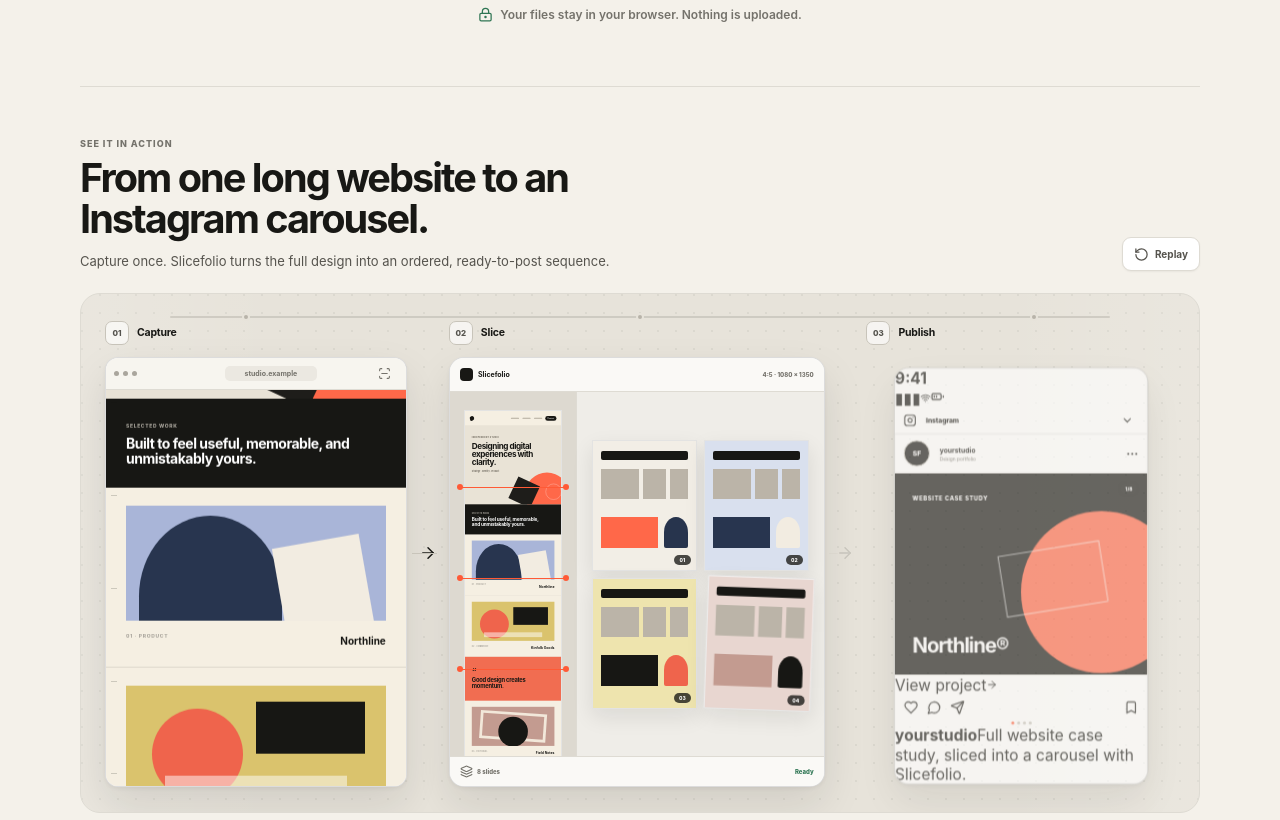
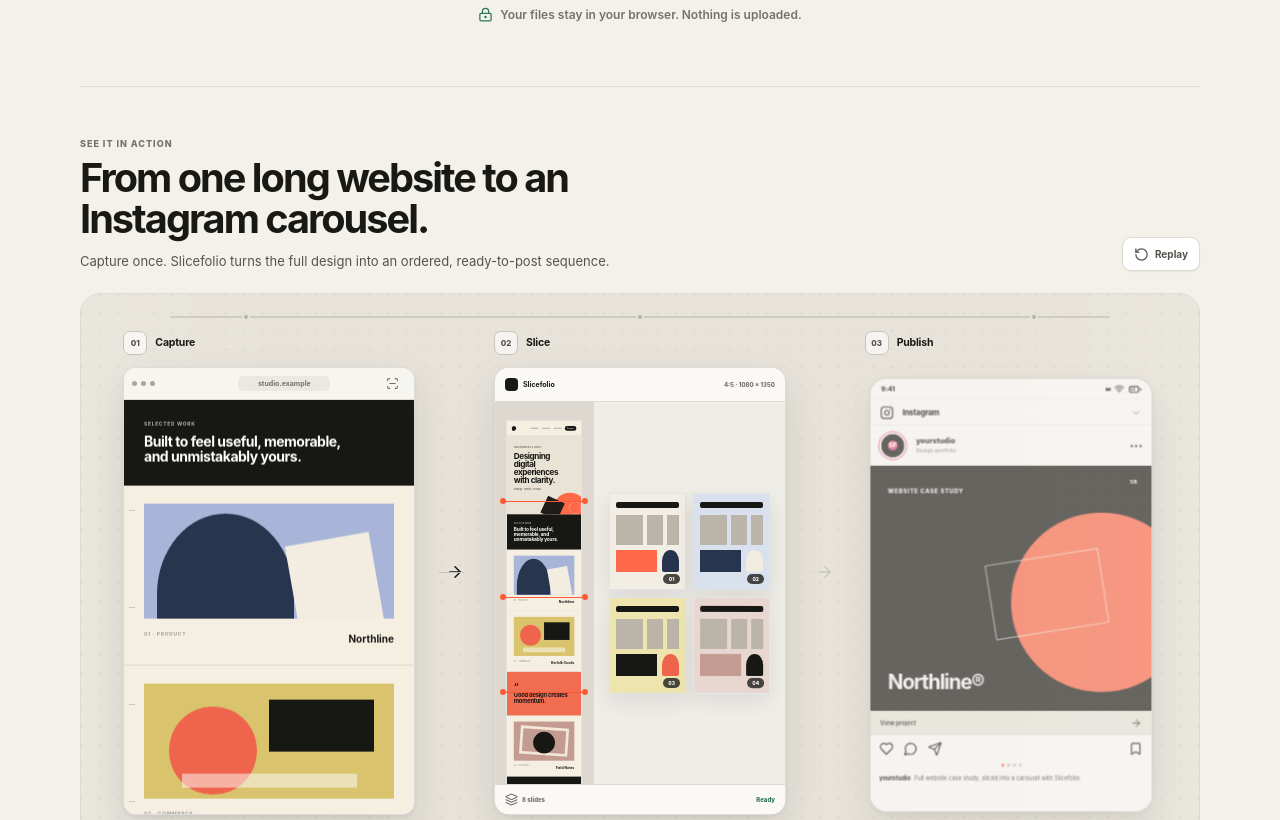
Before and after one commit to Hakkam/slicefolio, a React (Vite) app: page / in a window 1280 px wide. Shown: the part 1040-1860 px from the top of the page. Built offline with nearby package versions, Linux system fonts and the light colour scheme.

Commit message:
Unify journey card widths and refine Instagram post UI

```diff
--- a/src/components/LandingDemoBalance.css
+++ b/src/components/LandingDemoBalance.css
@@ -1,18 +1,24 @@
 /* Shared visual balance for the three product-journey cards. */
 
 .demo-stage {
-  --demo-card-height: 430px;
-  --demo-instagram-width: 262px;
+  --demo-card-width: 292px;
+  --demo-card-height: 448px;
+  grid-template-columns: minmax(0, 1fr) 42px minmax(0, 1fr) 42px minmax(0, 1fr);
+  min-height: 558px;
 }
 
 .demo-step {
+  width: 100%;
+  min-width: 0;
   display: flex;
-  min-width: 0;
   flex-direction: column;
+  align-items: center;
 }
 
 .demo-step-label {
+  width: min(var(--demo-card-width), 100%);
   min-height: 28px;
+  height: 28px;
   align-items: center;
   margin-bottom: 10px;
 }
@@ -29,8 +35,11 @@
 .demo-browser,
 .demo-processor,
 .demo-instagram-card {
+  width: min(var(--demo-card-width), 100%);
+  max-width: var(--demo-card-width);
   height: var(--demo-card-height);
   min-height: var(--demo-card-height);
+  margin-inline: auto;
   box-sizing: border-box;
 }
 
@@ -51,43 +60,33 @@
   flex: 1 1 auto;
 }
 
-/* Make the final stage read immediately as an Instagram post rather than
-   as a generic social card. */
+/* Instagram post --------------------------------------------------------- */
+
 .demo-instagram-card {
   position: relative;
-  width: min(var(--demo-instagram-width), 100%);
-  max-width: var(--demo-instagram-width);
   display: flex;
   flex-direction: column;
-  margin-inline: auto;
   overflow: hidden;
-  border-color: rgba(24, 24, 21, 0.2);
-  border-radius: 15px;
+  border: 1px solid rgba(24, 24, 21, 0.22);
+  border-radius: 18px;
   background: #fff;
-  box-shadow: 0 18px 42px rgba(24, 24, 21, 0.13), 0 2px 6px rgba(24, 24, 21, 0.07);
+  color: #151515;
+  box-shadow: 0 20px 46px rgba(24, 24, 21, 0.14), 0 2px 7px rgba(24, 24, 21, 0.08);
 }
 
-.demo-instagram-appbar {
-  flex: 0 0 28px;
-  min-height: 28px;
-  display: grid;
-  grid-template-columns: 18px 1fr 18px;
+.demo-phone-status {
+  flex: 0 0 21px;
+  min-height: 21px;
+  display: flex;
   align-items: center;
-  gap: 5px;
-  padding: 0 9px;
-  border-bottom: 1px solid rgba(24, 24, 21, 0.1);
+  justify-content: space-between;
+  padding: 0 10px 0 11px;
   background: #fff;
-  color: #171714;
+  color: #111;
   direction: ltr;
 }
 
-.demo-instagram-appbar svg {
-  width: 13px;
-  height: 13px;
-}
-
-.demo-instagram-appbar strong {
-  justify-self: start;
+.demo-phone-status > strong {
   font-family: Inter, ui-sans-serif, -apple-system, BlinkMacSystemFont, "Segoe UI", sans-serif;
   font-size: 7px;
   line-height: 1;
@@ -95,44 +94,196 @@
   letter-spacing: -0.02em;
 }
 
-.demo-instagram-appbar > span {
+.demo-phone-status > div {
+  display: flex;
+  align-items: center;
+  gap: 4px;
+}
+
+.demo-phone-signal {
+  display: inline-block;
+  font-size: 5px;
+  line-height: 1;
+  letter-spacing: -1px;
+  transform: scaleY(.72);
+  transform-origin: center;
+}
+
+.demo-instagram-appbar {
+  flex: 0 0 27px;
+  min-height: 27px;
+  display: grid;
+  grid-template-columns: 18px 1fr 18px;
+  align-items: center;
+  gap: 5px;
+  padding: 0 10px;
+  border-top: 1px solid rgba(24, 24, 21, 0.04);
+  border-bottom: 1px solid rgba(24, 24, 21, 0.09);
+  background: #fff;
+  direction: ltr;
+}
+
+.demo-instagram-appbar svg:first-child {
+  width: 14px;
+  height: 14px;
+}
+
+.demo-instagram-appbar strong {
+  justify-self: start;
+  font-family: Inter, ui-sans-serif, -apple-system, BlinkMacSystemFont, "Segoe UI", sans-serif;
+  font-size: 8px;
+  line-height: 1;
+  font-weight: 800;
+  letter-spacing: -0.03em;
+}
+
+.demo-instagram-appbar svg:last-child {
   justify-self: end;
-  color: var(--muted);
-  font-size: 9px;
-  line-height: 1;
+  color: #777;
 }
 
 .demo-instagram-header {
-  flex: 0 0 40px;
-  min-height: 40px;
-  padding-inline: 9px;
-  border-bottom: 1px solid rgba(24, 24, 21, 0.07);
+  flex: 0 0 42px;
+  min-height: 42px;
+  display: grid;
+  grid-template-columns: 31px minmax(0, 1fr) 26px;
+  align-items: center;
+  gap: 7px;
+  padding: 0 9px;
+  border-bottom: 1px solid rgba(24, 24, 21, 0.08);
+  background: #fff;
+}
+
+.demo-ig-avatar {
+  width: 28px;
+  height: 28px;
+  border: 2px solid #fff;
+  outline: 1.5px solid #f4518a;
+  background: linear-gradient(145deg, #ff8a35, #f44b83 48%, #7a55e7);
+  color: #fff;
+  box-shadow: inset 0 0 0 7px #171714;
+}
+
+.demo-instagram-header > div:nth-child(2) {
+  min-width: 0;
+  gap: 2px;
+}
+
+.demo-instagram-header strong {
+  overflow: hidden;
+  text-overflow: ellipsis;
+  white-space: nowrap;
+  color: #151515;
+  font-size: 7.5px;
+  font-weight: 800;
+}
+
+.demo-instagram-header span {
+  color: #737373;
+  font-size: 5.5px;
+  line-height: 1.2;
+}
+
+.demo-instagram-header b {
+  justify-self: end;
+  color: #222;
+  font-size: 8px;
+  letter-spacing: .08em;
 }
 
 .demo-instagram-media {
+  position: relative;
   min-height: 0;
   flex: 1 1 auto;
   aspect-ratio: auto;
+  overflow: hidden;
   border-bottom: 1px solid rgba(24, 24, 21, 0.08);
+  background: #ddd9d0;
+}
+
+.demo-instagram-cta {
+  flex: 0 0 24px;
+  min-height: 24px;
+  display: flex;
+  align-items: center;
+  justify-content: space-between;
+  gap: 8px;
+  padding: 0 10px;
+  border-bottom: 1px solid rgba(24, 24, 21, 0.08);
+  background: #ebe8e1;
+  color: #34322d;
+  font-size: 6px;
+  line-height: 1;
+  font-weight: 750;
+}
+
+.demo-instagram-cta svg {
+  flex: 0 0 auto;
 }
 
 .demo-instagram-actions {
-  flex: 0 0 27px;
-  min-height: 27px;
-  padding-inline: 9px;
+  flex: 0 0 29px;
+  min-height: 29px;
+  display: flex;
+  align-items: center;
+  justify-content: space-between;
+  padding: 0 9px;
+  color: #111;
+}
+
+.demo-instagram-actions > div {
+  display: flex;
+  align-items: center;
+  gap: 10px;
+}
+
+.demo-instagram-actions svg {
+  display: block;
 }
 
 .demo-ig-dots {
-  flex: 0 0 5px;
-  height: 5px;
-  min-height: 5px;
+  flex: 0 0 7px;
+  height: 7px;
+  min-height: 7px;
+  display: flex;
   align-items: flex-start;
+  justify-content: center;
+  gap: 3px;
   margin: 0;
   padding-top: 1px;
 }
 
-/* Keep the three visual cards aligned even when translated labels have
-   different natural line heights. */
+.demo-ig-dots i {
+  width: 3px;
+  height: 3px;
+}
+
+.demo-instagram-caption {
+  flex: 0 0 43px;
+  min-height: 43px;
+  display: block;
+  overflow: hidden;
+  padding: 5px 9px 7px;
+  background: #fff;
+  color: #333;
+  font-size: 6px;
+  line-height: 1.45;
+  text-align: left;
+}
+
+.demo-instagram-caption strong {
+  display: inline;
+  margin-right: 4px;
+  color: #151515;
+  font-size: inherit;
+  font-weight: 800;
+}
+
+.demo-instagram-caption span {
+  color: #3c3c3c;
+}
+
+/* Keep the translated stage headings aligned in both languages. */
 html[lang='ar'] .demo-step-label,
 html[lang='en'] .demo-step-label {
   height: 28px;
@@ -144,15 +295,24 @@
 
 @media (max-width: 1040px) {
   .demo-stage {
-    --demo-card-height: 410px;
-    --demo-instagram-width: 246px;
+    --demo-card-width: 268px;
+    --demo-card-height: 424px;
+    grid-template-columns: minmax(0, 1fr) 30px minmax(0, 1fr) 30px minmax(0, 1fr);
+    min-height: 530px;
+  }
+
+  .demo-instagram-caption {
+    flex-basis: 39px;
+    min-height: 39px;
   }
 }
 
 @media (max-width: 860px) {
   .demo-stage {
-    --demo-card-height: 420px;
-    --demo-instagram-width: 254px;
+    --demo-card-width: 430px;
+    --demo-card-height: 430px;
+    grid-template-columns: 1fr;
+    min-height: initial;
   }
 
   .demo-step {
@@ -162,8 +322,8 @@
 
 @media (max-width: 680px) {
   .demo-stage {
-    --demo-card-height: 390px;
-    --demo-instagram-width: 230px;
+    --demo-card-width: 100%;
+    --demo-card-height: 398px;
   }
 
   .demo-step-label {
@@ -176,27 +336,48 @@
   html[lang='en'] .demo-step-label {
     height: 27px;
   }
+
+  .demo-instagram-caption {
+    flex-basis: 37px;
+    min-height: 37px;
+  }
 }
 
 @media (max-width: 430px) {
   .demo-stage {
-    --demo-card-height: 370px;
-    --demo-instagram-width: 214px;
+    --demo-card-height: 378px;
+  }
+
+  .demo-phone-status {
+    flex-basis: 19px;
+    min-height: 19px;
   }
 
   .demo-instagram-appbar {
-    flex-basis: 26px;
-    min-height: 26px;
+    flex-basis: 25px;
+    min-height: 25px;
     padding-inline: 8px;
   }
 
   .demo-instagram-header {
-    flex-basis: 37px;
-    min-height: 37px;
+    flex-basis: 38px;
+    min-height: 38px;
+  }
+
+  .demo-instagram-cta {
+    flex-basis: 22px;
+    min-height: 22px;
   }
 
   .demo-instagram-actions {
-    flex-basis: 25px;
-    min-height: 25px;
+    flex-basis: 26px;
+    min-height: 26px;
+  }
+
+  .demo-instagram-caption {
+    flex-basis: 34px;
+    min-height: 34px;
+    padding-top: 4px;
+    font-size: 5.5px;
   }
 }
```
